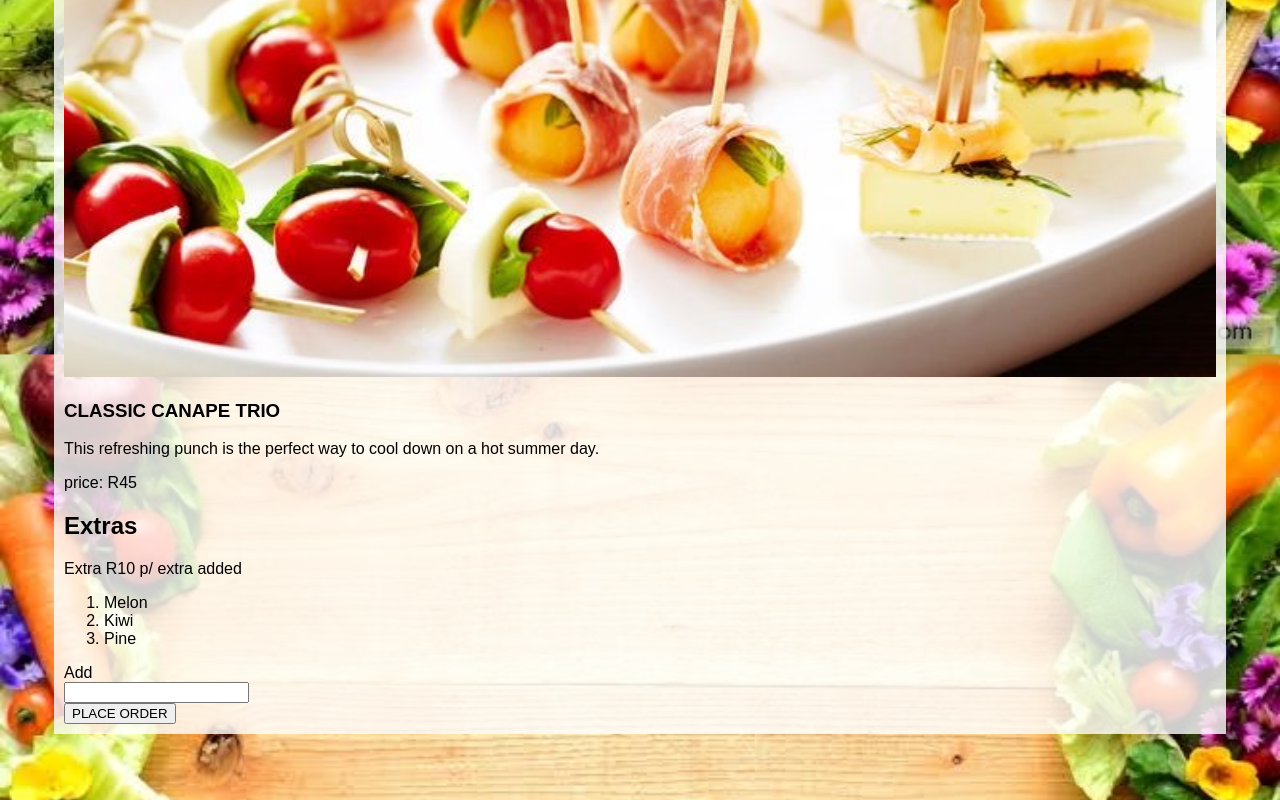
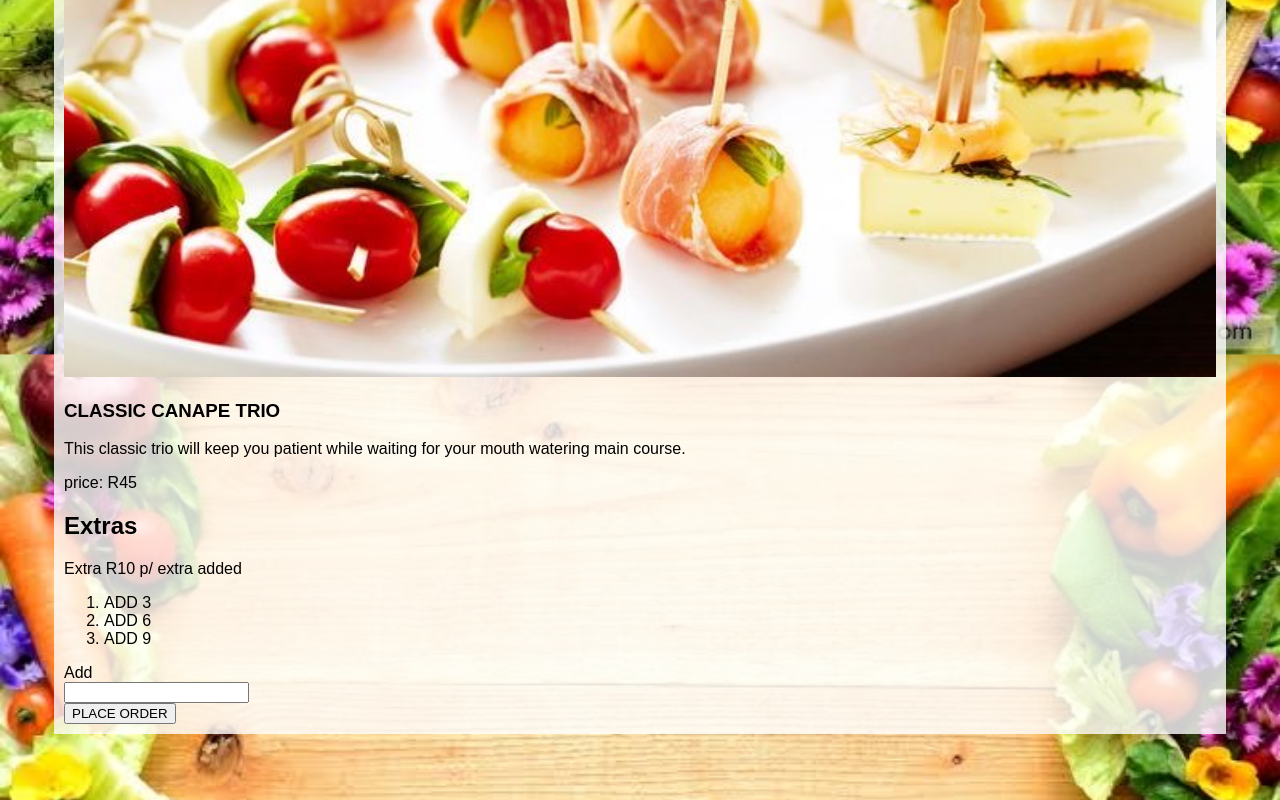
Before and after one commit to yandiswasompali-ITvarsity/module3-assessment2, a plain HTML site: page starter1.html in a window 1280 px wide. Shown: the part 533-1333 px from the top of the page. Drawn offline with Linux system fonts and the light colour scheme.

Commit message:
Update starter1.html

```diff
--- a/starter1.html
+++ b/starter1.html
@@ -29,7 +29,7 @@ Restaurent Menu
            <div id="info-box-full">
                 <img src="images/Starter.JPG"/>
                 <h3> CLASSIC CANAPE TRIO</h3>
-<p> This refreshing punch is the perfect way to cool down on a hot summer day. </p>
+<p> This classic trio will keep you patient while waiting for your mouth watering main course. </p>
 
     <div class="description">
 
@@ -48,9 +48,9 @@ Restaurent Menu
 
 
                 <ol>
-                <li>Melon</li>
-                <li>Kiwi</li>
-                <li>Pine</li>
+                <li>ADD 3 </li>
+                <li>ADD 6</li>
+                <li>ADD 9</li>
 
                 </ol>
                 </div>
```
